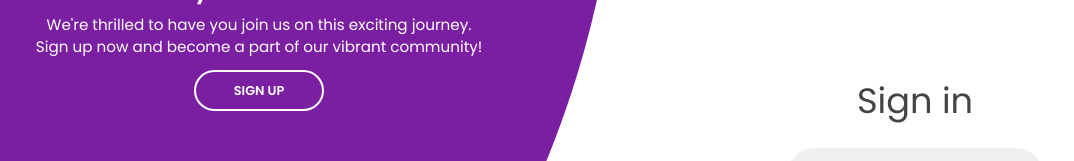
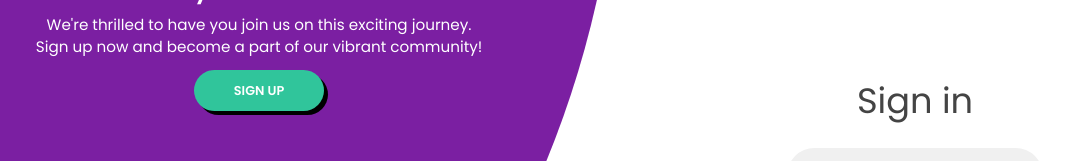
Before and after one commit to nitink3450/SweetShorty, a Next.js app: page /login in a window 1280 px wide. Shown: the part 138-299 px from the top of the page, without its empty margins (45-1119 px from the left). Built offline with nearby package versions, Linux system fonts and the light colour scheme.

Commit message:
fix:login btns

```diff
--- a/styles/globals.css
+++ b/styles/globals.css
@@ -149,10 +149,7 @@
       transition: 0.5s;
       border-radius: 10px;
     }
-    .error{
-      color: red;
-      font-size: 10px;
-    }
+
 
     .input.dark-in {
       box-shadow: 6px 6px 0 #30C59B;
--- a/styles/login.css
+++ b/styles/login.css
@@ -4,6 +4,13 @@
   background-color: #fff;
   min-height: 100vh;
   overflow: hidden;
+}
+
+.error {
+  color: red;
+  font-size: 10px;
+  width: 100%;
+  padding-left: 30px;
 }
 
 .forms-container {
@@ -132,7 +139,7 @@
 
 .btn {
   width: 150px;
-  background-color: #5995fd;
+  /* background-color: #5995fd; */
   background-color: #7b1fa2;
   border: none;
   outline: none;
@@ -219,6 +226,7 @@
   padding: 0.7rem 0;
 }
 
+/*
 .btn.transparent {
   margin: 0;
   background: none;
@@ -230,10 +238,26 @@
 }
 
 .btn.transparent:hover {
-  /* background-color: #4d84e2; */
+  background-color: #4d84e2;
   background-color: #30C59B;
   border: 2px solid transparent;
   box-shadow: 4px 4px 0 black;
+} */
+
+.btn.transparent {
+  margin: 0;
+  width: 130px;
+  height: 41px;
+  font-weight: 600;
+  font-size: 0.8rem;
+  background-color: #30C59B;
+  border: 2px solid transparent;
+  box-shadow: 4px 4px 0 black;
+}
+
+.btn.transparent:hover {
+  border: 2px solid #fff;
+  background: none;
 }
 
 .right-panel .image,
```
